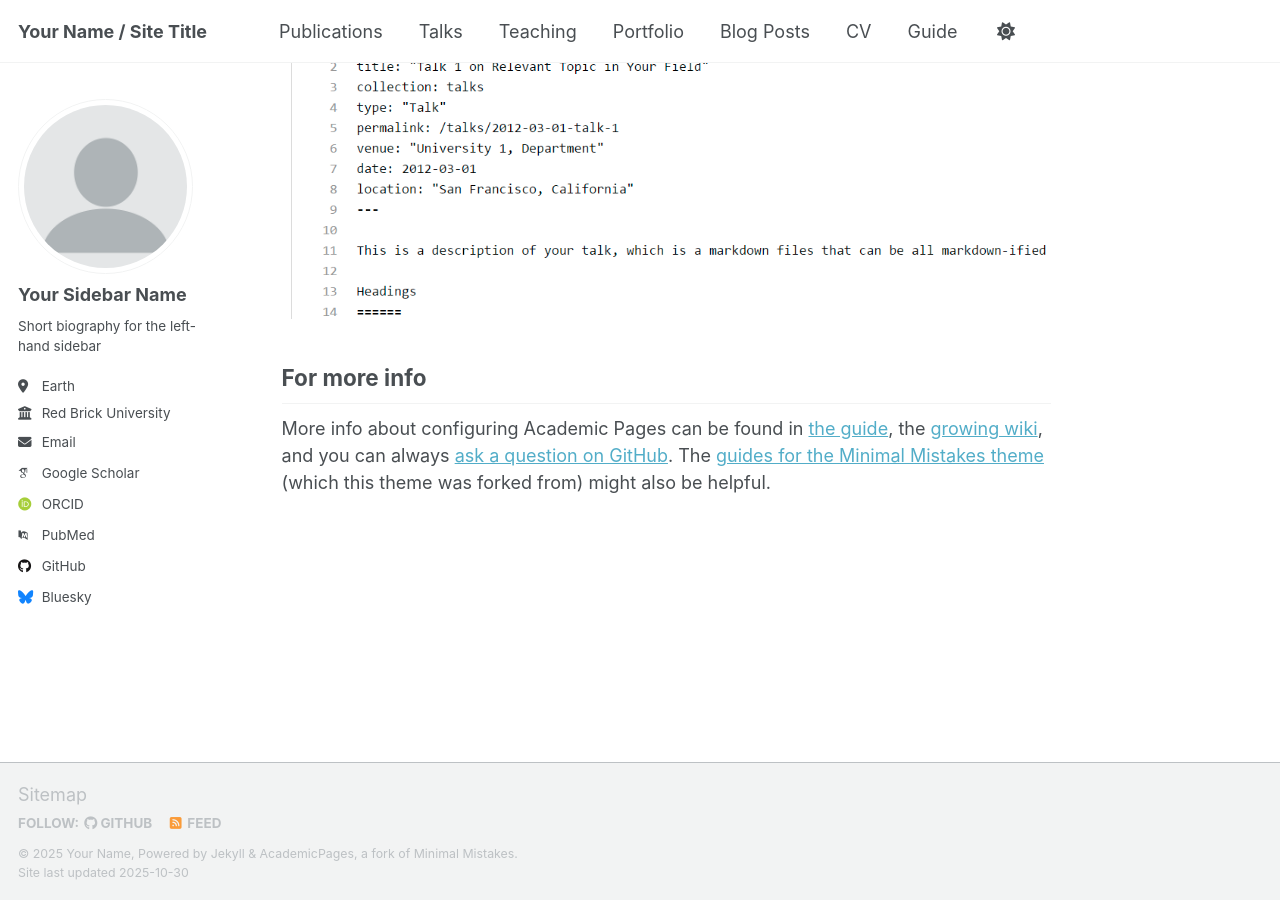
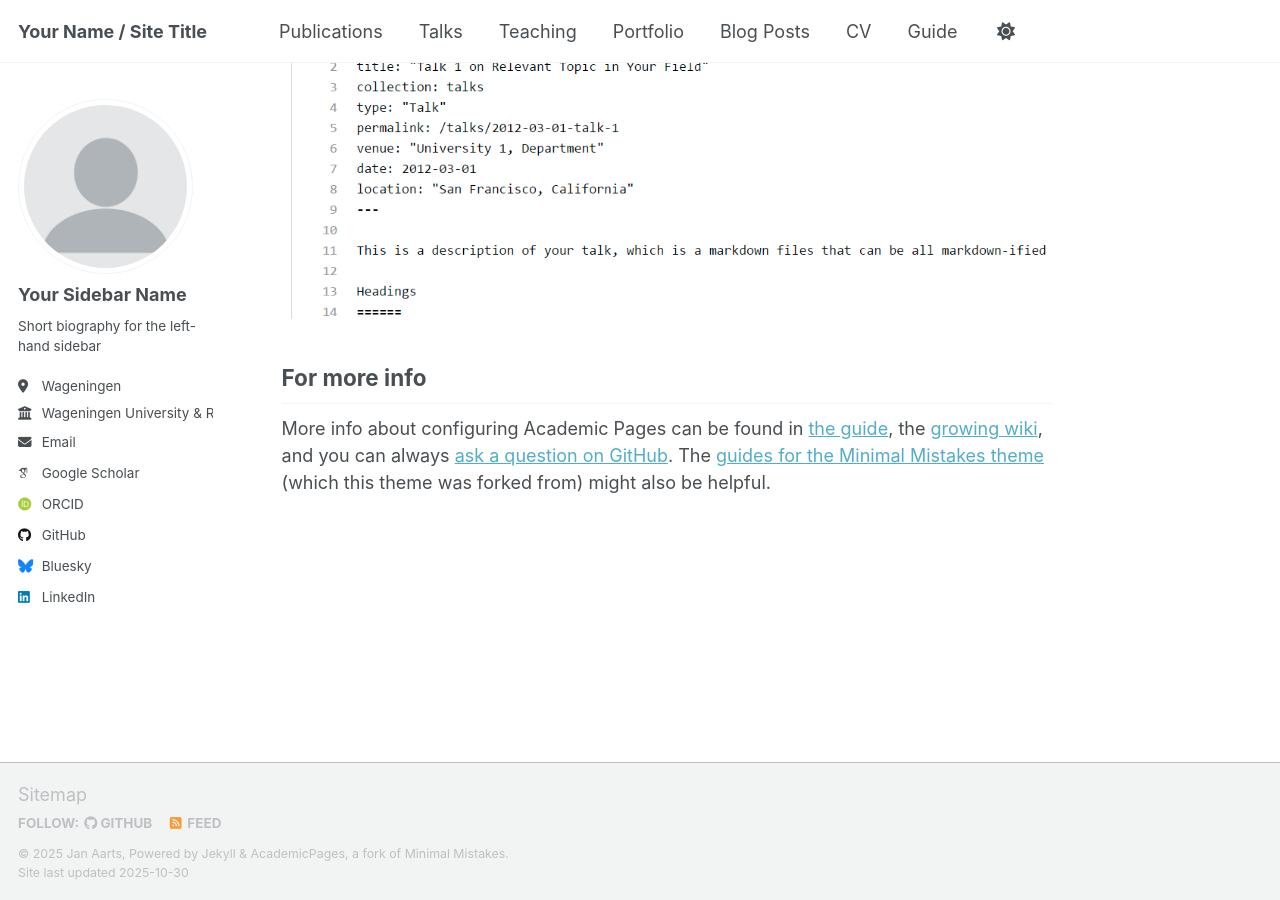
Before and after one commit to JanAarts/JanAarts.github.io, a Jekyll site: the page built from _pages/about.md, in a window 1280 px wide and 900 px high, scrolled down 2880 px. Built offline with Jekyll 4.4.1, drawn with Linux system fonts in a browser that asks for light colours; some web fonts are replaced; a script that is not in the unit is left out.

Commit message:
Update _config.yml

```diff
--- a/_config.yml
+++ b/_config.yml
@@ -11,8 +11,8 @@ locale                   : "en-US"
 site_theme               : "default" # Currently available options are "default", "air"
 title                    : "Your Name / Site Title"
 title_separator          : "-"
-name                     : &name "Your Name"
-description              : &description "Your Name's academic portfolio"   # Update this with a general description of your site, this is the default if not overridden by a page
+name                     : &name "Jan Aarts"
+description              : &description "Jan Aarts' academic portfolio"   # Update this with a general description of your site, this is the default if not overridden by a page
 url                      : https://academicpages.github.io # The base hostname & protocol for your site e.g. "https://[your GitHub username].github.io",
                                                            # or if you already have some other page hosted on Github then use "https://[your GitHub username].github.io/[Your Repo Name]"
 baseurl                  : "" # the subpath of your site, e.g. "/blog"
@@ -27,10 +27,10 @@ author:
   name             : "Your Sidebar Name"
   pronouns         : # example: "she/her"
   bio              : "Short biography for the left-hand sidebar"
-  location         : "Earth"
-  employer         : "Red Brick University"
+  location         : "Wageningen"
+  employer         : "Wageningen University & Research"
   uri              : # URL
-  email            : "none@example.org"
+  email            : "jan.aarts@wur.nl;yannickaarts96@gmail.com"
 
   # Academic websites
   academia         : # URL
@@ -38,9 +38,9 @@ author:
   googlescholar    : "https://scholar.google.com/citations?user=PS_CX0AAAAAJ"
   inspire-hep      : # URL
   impactstory      : # URL
-  orcid            : "https://orcid.org/yourorcidurl"
+  orcid            : "https://orcid.org/0009-0000-6756-9136"
   semantic         : # URL
-  pubmed           : "https://www.ncbi.nlm.nih.gov/pubmed/?term=john+snow"
+  pubmed           : # URL
   researchgate     : # URL
   scopus           : # URL
 
@@ -48,7 +48,7 @@ author:
   bitbucket        : # Username - Update with your username on the site
   codepen          : # Username
   dribbble         : # Username
-  github           : "academicpages"
+  github           : "JanAarts"
   kaggle           : # Username
   stackoverflow    : # User number or user number and name (i.e., use "1" or "1/jeff-atwood")
 
@@ -63,7 +63,7 @@ author:
   keybase          : # Username
   instagram        : # Username
   lastfm           : # Username
-  linkedin         : # Username
+  linkedin         : jan-aarts/
   mastodon         : # URL
   medium           : # URL
   pinterest        : # Username
```
